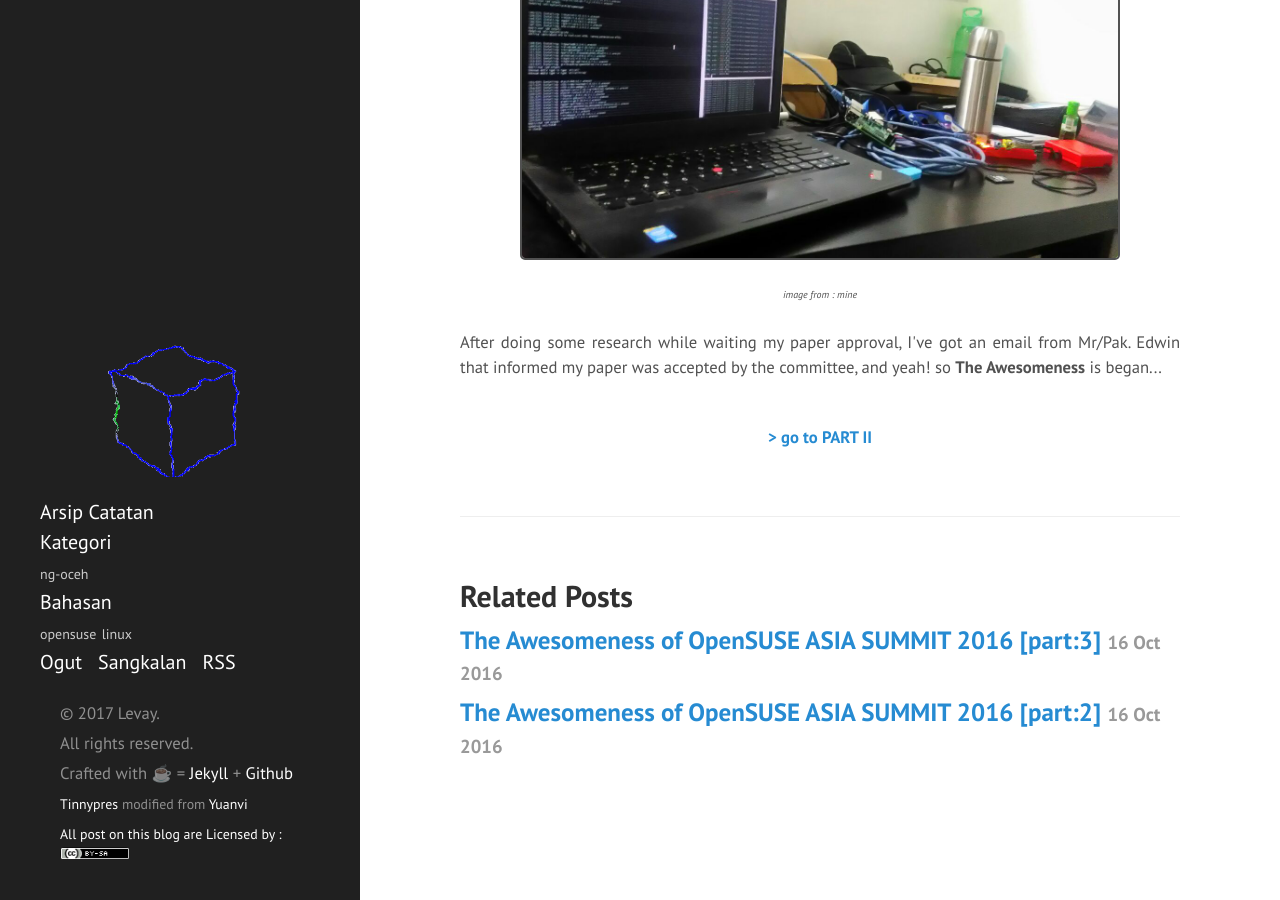
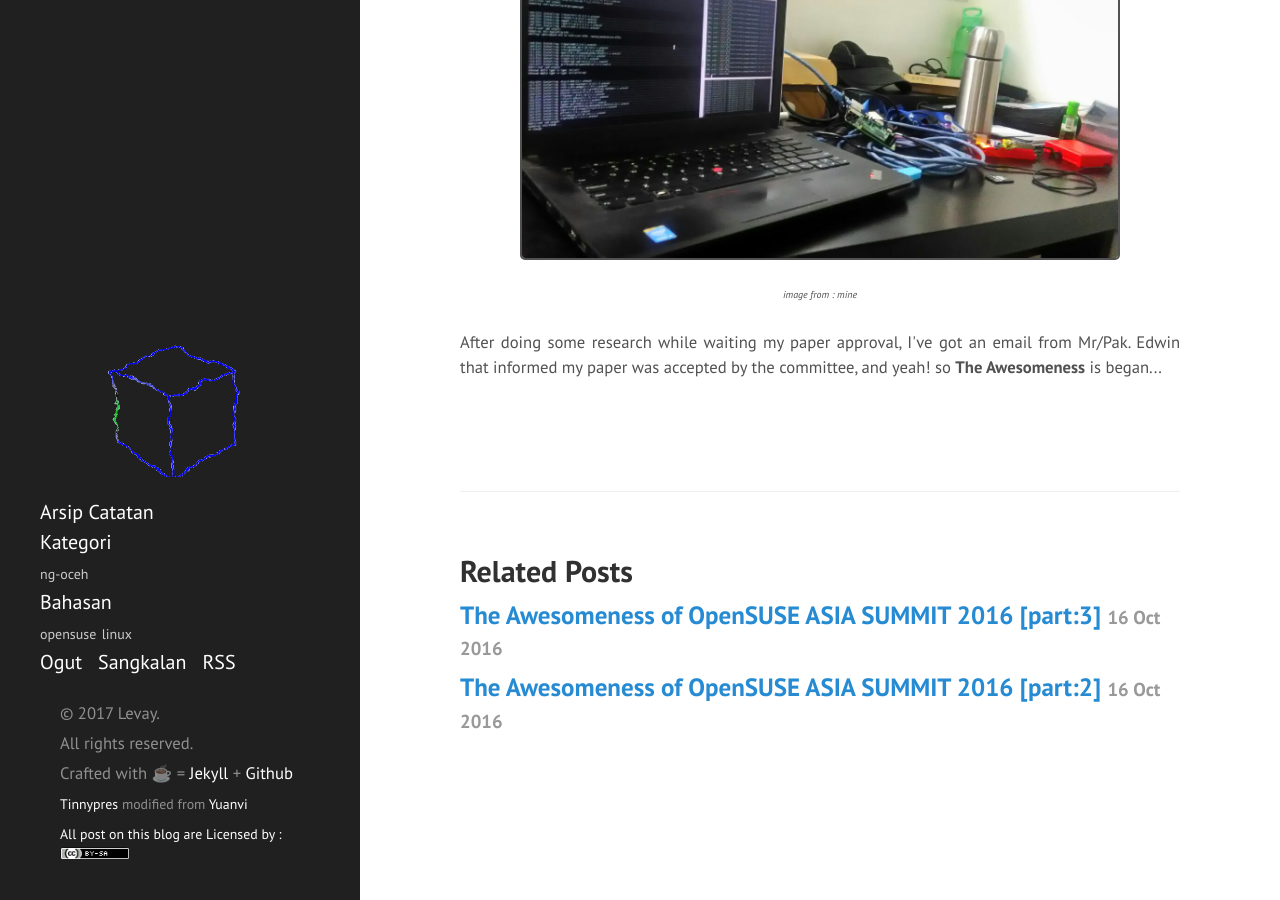
Before and after one commit to levay08/levay08.github.io, a Jekyll site: the page built from _posts/2016-10-16-frosas2016.markdown, in a window 1280 px wide and 900 px high, scrolled down 2990 px. Built offline with Jekyll 4.4.1, drawn with Linux system fonts in a browser that asks for light colours.

Commit message:
Update 2016-10-16-frosas2016.markdown

```diff
--- a/_posts/2016-10-16-frosas2016.markdown
+++ b/_posts/2016-10-16-frosas2016.markdown
@@ -48,4 +48,3 @@ Maybe it's a late post, but seriously bro, the euforia from OSAS 2016 last week
 <i><font size="1">image from : mine</font></i></center>
 <br>
 <p style="text-align:justify">After doing some research while waiting my paper approval, I've got an email from Mr/Pak. Edwin that informed my paper was accepted by the committee, and yeah! so <x><b>The Awesomeness</b></x> is began...</p><br />
-<y><b><a href="https://levay08.github.io/2016/10/16/frosas2016-part-II">> go to PART II</a></b></y>
```
